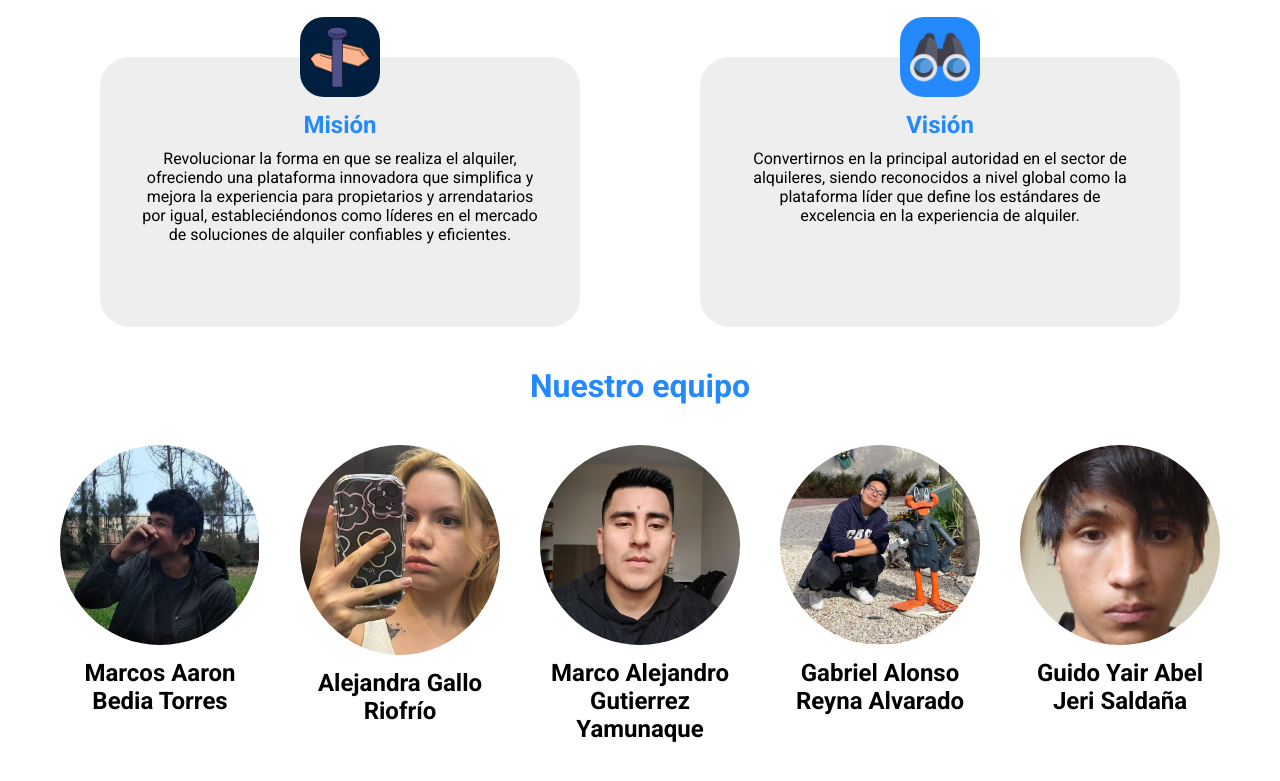
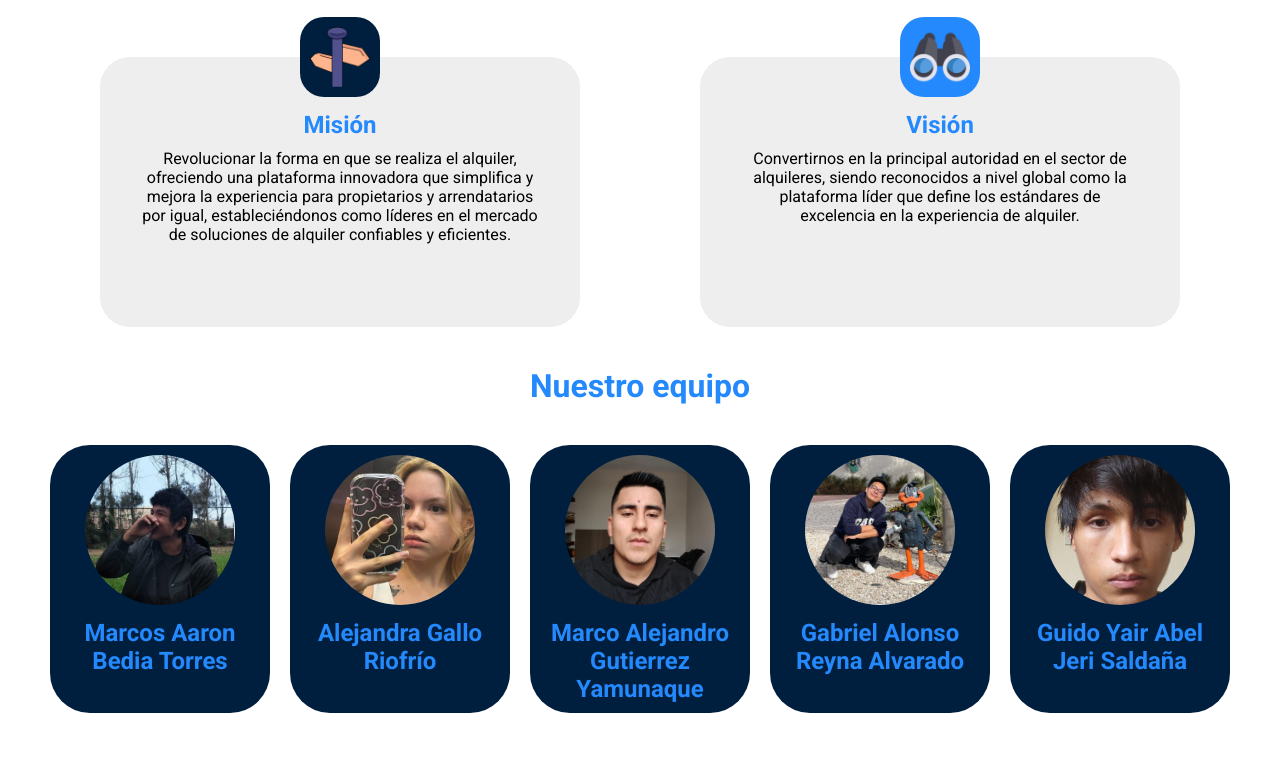
Before and after one commit to RentNova/landing-page-RentEase, a plain HTML site: page index.html in a window 1280 px wide. Shown: the part 1241-2022 px from the top of the page. Drawn offline with Linux system fonts and the light colour scheme.

Commit message:
feat:implemento del About Us

```diff
--- a/css/styles.css
+++ b/css/styles.css
@@ -8,7 +8,9 @@
         background-color: #001F3F;
         border-radius: 20px;
     }
-
+    html {
+        scroll-behavior: smooth;
+    }
     *{
         box-sizing: border-box;
     }
@@ -170,12 +172,18 @@
     }
 
     .team-member {
+        box-sizing: content-box;
         width: 200px;
         margin-bottom: 20px;
+        padding: 10px;
+        background-color: #001F3F;
+        color: #2389FC;
+        border-radius: 40px;
     }
 
     .team-member img {
-        width: 200px;
+        width: 150px;
+        height: 150px;
         border-radius: 50%;
         object-fit: cover;
         object-position: center;
```
